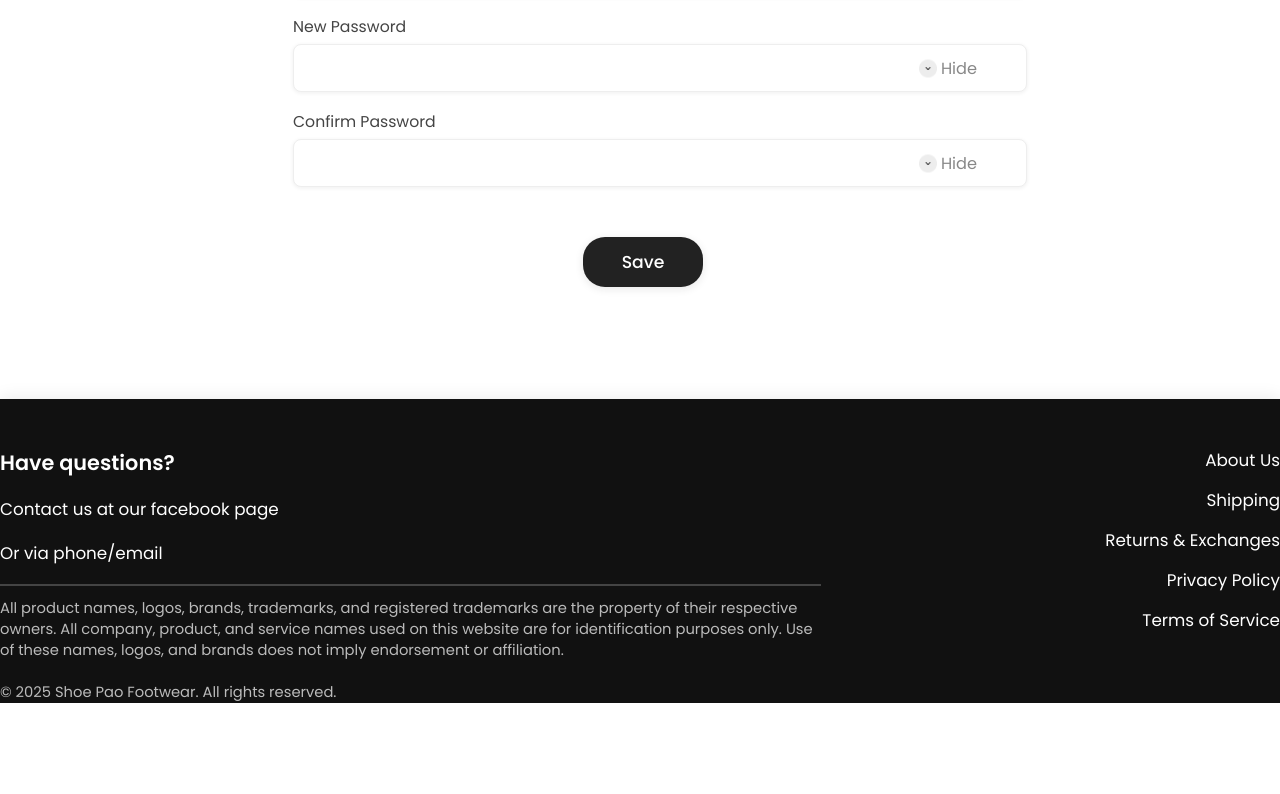
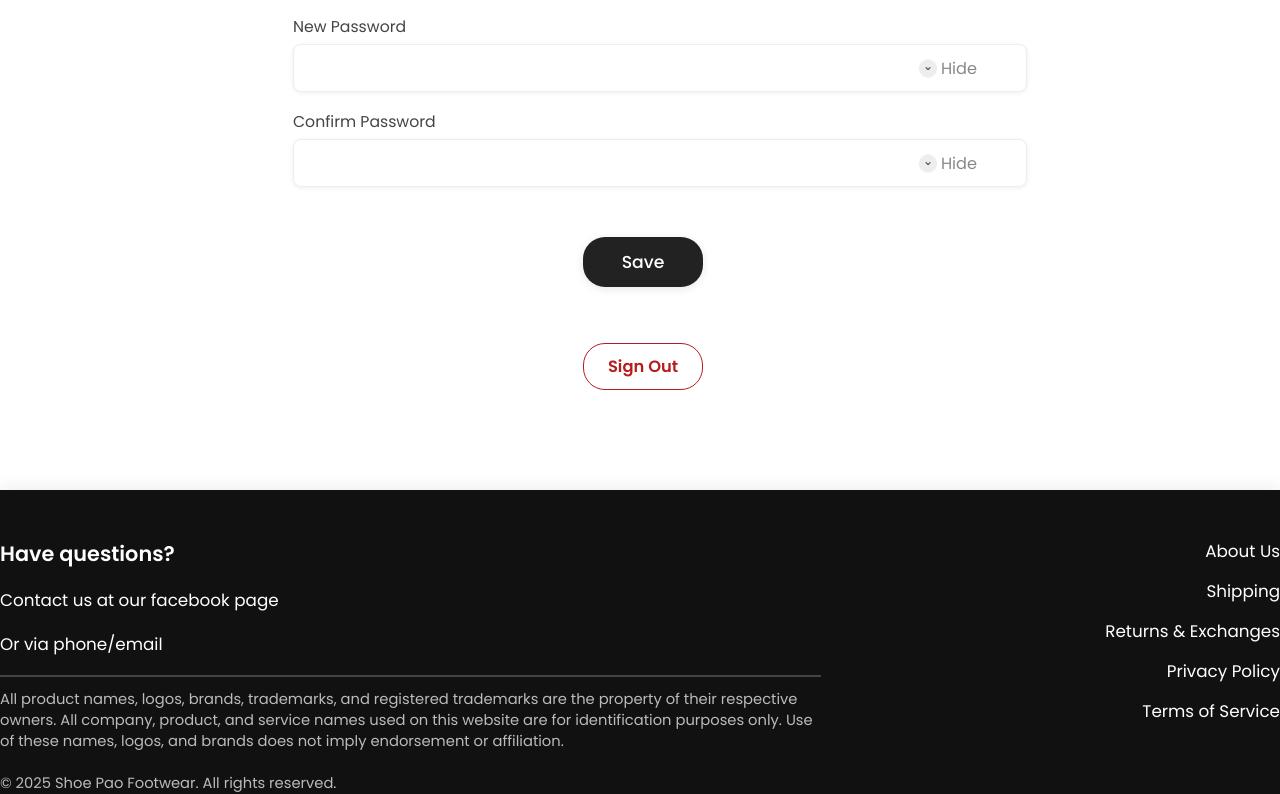
Before and after one commit to DaBananMan/Shoe-Pao-Website, a website: page profile.html in a window 1280 px wide. Shown: the part 934-1728 px from the top of the page. Before the commit the page ends 1637 px from the top, so only its background shows below. Drawn offline with Linux system fonts and the light colour scheme.

Commit message:
UI: profile sign out button  clears profile and redirects to login

```diff
--- a/profile.html
+++ b/profile.html
@@ -203,6 +203,22 @@
         .profile-save-btn:hover {
             background: #b71c1c;
         }
+        .profile-signout-btn {
+            background: transparent;
+            color: #b71c1c;
+            border: 1.5px solid #b71c1c;
+            border-radius: 22px;
+            padding: 10px 0;
+            width: 120px;
+            font-size: 1.02rem;
+            font-family: 'Poppins', Arial, sans-serif;
+            font-weight: 600;
+            cursor: pointer;
+            transition: background 0.15s, color 0.15s;
+            margin: 8px auto 36px auto;
+            display: block;
+        }
+        .profile-signout-btn:hover { background: #b71c1c; color: #fff; }
         @media (max-width: 900px) {
             .profile-main {
                 max-width: 98vw;
@@ -275,7 +291,8 @@
             <input type="password" id="confirmPassword" class="profile-password-input">
             <span class="profile-password-toggle" onclick="togglePassword('confirmPassword', this)"><img src="IMAGE/ToggleHideButton.png" alt="Hide"> Hide</span>
         </div>
-        <button class="profile-save-btn" onclick="saveProfile()">Save</button>
+    <button class="profile-save-btn" onclick="saveProfile()">Save</button>
+    <button class="profile-signout-btn" id="signOutBtn" onclick="signOut()">Sign Out</button>
                 </div>
             </div>
             <footer class="footer-section">
@@ -397,6 +414,19 @@
             console.error('Could not save profile to localStorage', e);
             alert('Unable to save profile locally.');
         }
+    }
+
+    // Sign out: clear saved profile and redirect to login page
+    function signOut() {
+        try {
+            localStorage.removeItem('profile');
+        } catch (e) {
+            console.warn('Could not remove profile from localStorage', e);
+        }
+        // Optionally clear other session data if you want a full sign-out
+        // localStorage.removeItem('cart');
+        // localStorage.removeItem('checkoutPackaging');
+        window.location.href = 'index.html';
     }
     // Populate profile inputs from localStorage if available and auto-save on change
     document.addEventListener('DOMContentLoaded', function(){
```
